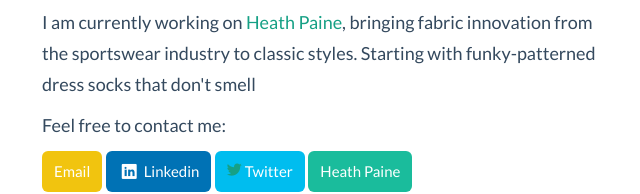
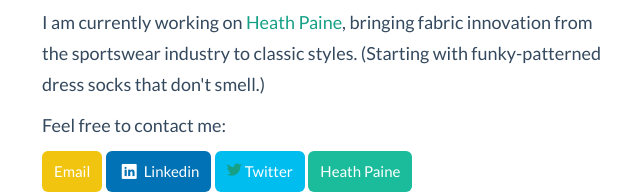
Before and after one commit to ctheath/ctheath.github.io, a plain HTML site: page index.html in a window 1280 px wide. Shown: the part 443-637 px from the top of the page, 313-953 px from the left. Drawn offline with Linux system fonts and the light colour scheme.

Commit message:
Update index.html

```diff
--- a/index.html
+++ b/index.html
@@ -30,7 +30,7 @@
 			<img src="Sock1.1.jpg" style="padding-bottom:15px">
 			<p>My name is <a href="http://www.linkedin.com/in/chanceheath/">Chance Heath</a>. I like to solve big problems.</p>
 
-			<p>I am currently working on <a href="http://www.heathpaine.com/">Heath Paine</a>, bringing fabric innovation from the sportswear industry to classic styles. Starting with funky-patterned dress socks that don't smell</p>
+			<p>I am currently working on <a href="http://www.heathpaine.com/">Heath Paine</a>, bringing fabric innovation from the sportswear industry to classic styles. (Starting with funky-patterned dress socks that don't smell.)</p>
 
 			<p>Feel free to contact me:</p>
 
```
